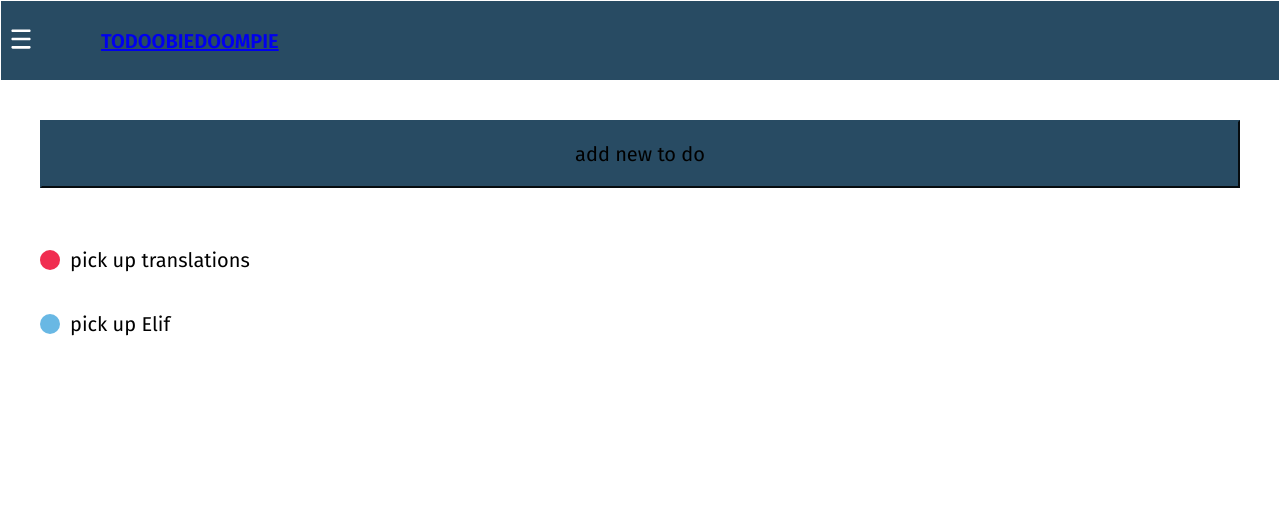
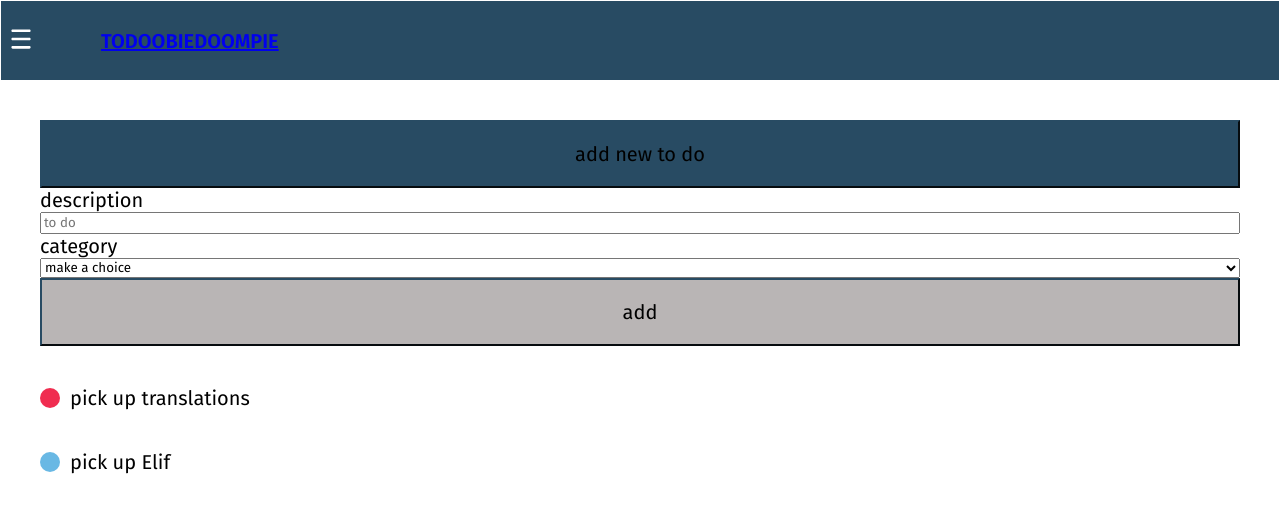
Before and after one commit to akinci-oki/todoo, a React (Create React App) app: page / in a window 1280 px wide. Both pictures are taken after a click on the button "add new to do". Shown: the top 512 px of the page. Built offline with nearby package versions, Linux system fonts and the light colour scheme.

Commit message:
add to-do form

```diff
--- a/src/App.scss
+++ b/src/App.scss
@@ -6,6 +6,7 @@
 @import "./components/Settings/Modal.scss";
 @import "./components/NotFound/NotFound.scss";
 
+/*general*/
 :root {
     font-size: 20px;
 }
@@ -22,6 +23,7 @@ html {
     height: 110rem;
 }
 
+/* form */
 button {
     width: 100%;
     padding: 1rem;
@@ -36,6 +38,13 @@ button {
         background-color: rgb(185, 181, 181);
     }
 }
+
+.input-container {
+    display: flex;
+    flex-direction: column;
+}
+
+/* others */
 .bolletje {
     margin-right: 0.5rem;
     border-radius: 50%;
--- a/src/components/Settings/CategoryForm.scss
+++ b/src/components/Settings/CategoryForm.scss
@@ -15,8 +15,6 @@
         &.hide-colors {
             display: none;
         }
-        display: flex;
-        flex-direction: column;
     }
 
     .button-container {
--- a/src/components/Settings/Settings.js
+++ b/src/components/Settings/Settings.js
@@ -116,7 +116,6 @@ const Settings = ({
                     />
                 </div>
             )}
-
             {isEditFormOpen && (
                 <div className={"edit-form-container"}>
                     <CategoryForm
--- a/src/components/home/Home.js
+++ b/src/components/home/Home.js
@@ -1,11 +1,46 @@
 import "../../App.scss";
+import { useState } from "react";
 
 function Home() {
+    const [isFormOpen, setIsFormOpen] = useState(false);
+
+    const onToggleForm = () => {
+        setIsFormOpen(!isFormOpen);
+    };
     return (
         <div className="home">
-            <button className="primary" onClick={() => console.log("sup?")}>
-                add new to do
-            </button>
+            <div>
+                <button className="primary" onClick={onToggleForm}>
+                    add new to do
+                </button>
+            </div>
+            {isFormOpen && (
+                <>
+                    <div className="input-container">
+                        <label> description </label>
+                        <input placeholder="to do" type="text" id="desc" />
+                    </div>
+
+                    <div className="input-container">
+                        <label> category </label>
+                        <select name="pets" id="pet-select">
+                            <option value="">make a choice</option>
+                            <option value="personal">personal</option>
+                            <option value="professional">professional</option>
+                            <option value="kids">kids</option>
+                        </select>
+                        <div>
+                            <button
+                                className="secondary"
+                                onClick={() => console.log("working!")}
+                            >
+                                add
+                            </button>
+                        </div>
+                    </div>
+                </>
+            )}
+
             <ul>
                 <li>
                     <div className="todoo">
```
